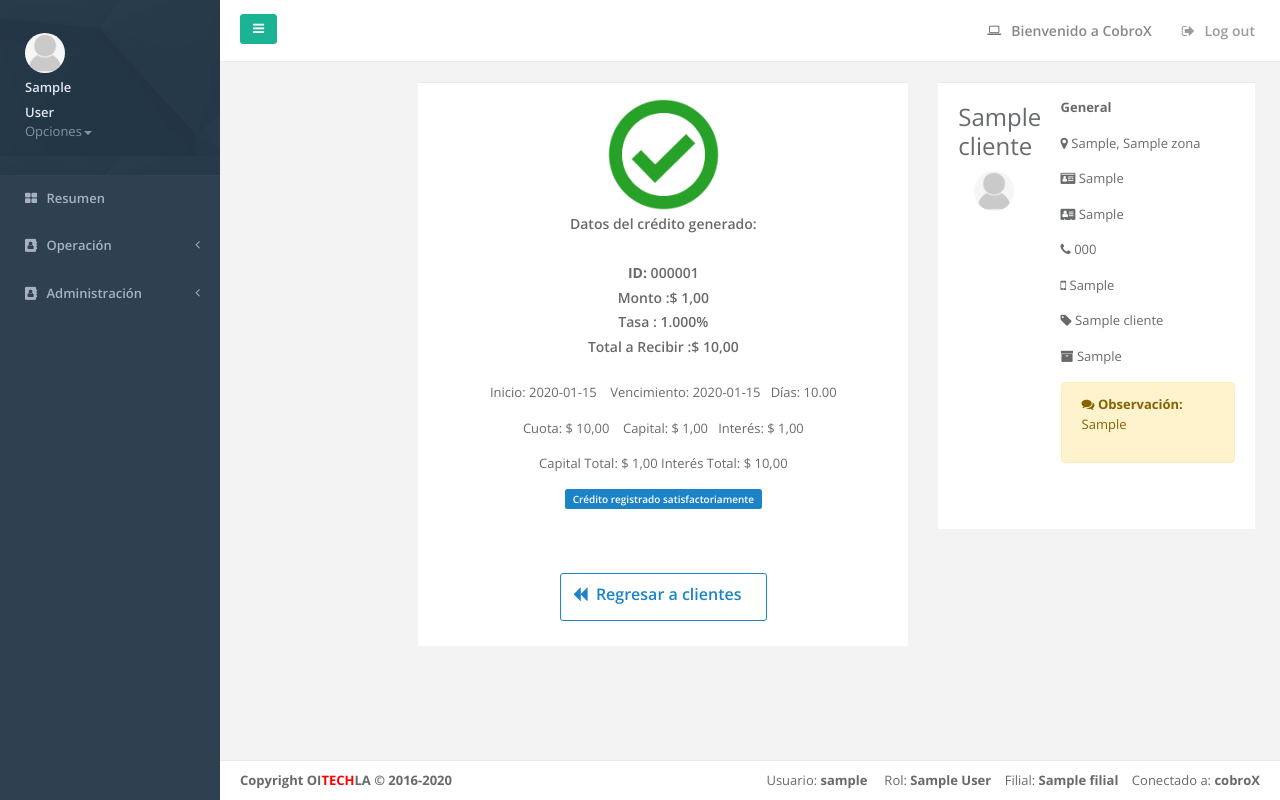
After one commit to raraniva/cobrox, a Django app: page /success/1/ in a window 1280 px wide. The commit adds this page. Run offline with Django 3.2, Linux system fonts and the light colour scheme; a user stored in the database is signed in; tables that the repository leaves empty hold one stand-in row (values such as "Sample post"); some libraries are stand-ins or nearby versions.

Commit message:
pagina de exito en creditos, mostrar ID de crédito, campo activos/inactivos

```diff
--- a/cobrox/templates/cobrox/credito_cliente_list.html
+++ b/cobrox/templates/cobrox/credito_cliente_list.html
@@ -38,7 +38,7 @@
 
                         </div>
                         <div class="col content">
-
+                            <p><strong>ID:</strong> {{ obj.id|stringformat:"06d" }} </p>
                             <p><strong>Cuotas Pendientes:</strong>  {{ obj.cuotaspendientes }}  &nbsp;&nbsp;
                             Cuotas Pagadas: {{  obj.cuotaspagadas  }} &nbsp;&nbsp;&nbsp;
                                 {% if obj.tipocredito == 0 %}
--- a/cobrox/templates/cobrox/estado_cuenta.html
+++ b/cobrox/templates/cobrox/estado_cuenta.html
@@ -60,9 +60,11 @@
                             <p> Capital Total: $ {{ view.credito.montootorgado|intcomma  }}  </p>
                             <p> Total: $ {{ view.credito.montoyinterestotal|intcomma  }}  </p>
 
+                            {% if view.credito.nm_estado == 1 %}
                             <a href="{% url 'cobrox:PagoAdd' pk=view.credito.id %}"  >
                                 <span class="badge badge-primary"> <i class="fa fa-credit-card"></i> Ingresar Pago</span>
                             </a>
+                            {% endif %}
 
                             {% if view.credito.estadoregistro == 0 %}
                                 <a class="confirmacion_trans" href="{% url 'cobrox:CreditoDelete' pk=view.credito.id %}"  >
@@ -151,7 +153,7 @@
                         <span class="ladda-button badge badge-primary"><h4> <i class="fa fa-plus-circle"></i> Ir Registrar Crédito</h4></span>
                          </a>
                             <p> </p>
-                        <a href="{% url 'cobrox:CreditoList' %}"  >
+                        <a href="{% url 'cobrox:CreditoList' act=view.credito.nm_estado %}"  >
                         <span class="ladda-button badge badge-primary"><h4> <i class="fa fa-backward"></i> Regresar a Créditos</h4></span>
                          </a>
                         <p>
--- a/cobrox/templates/cobrox/registros_ingresados.html
+++ b/cobrox/templates/cobrox/registros_ingresados.html
@@ -3,6 +3,10 @@
 {% load filter_functions %}
 {% load static %}
 {% load humanize %}
+
+{% block nav-operacion %}class="active"{% endblock %}
+{% block nav-operacion-cierre %}class="active"{% endblock %}
+
 {% block main %}
 
 <div class="row">
--- /dev/null
+++ b/cobrox/templates/cobrox/success_credito.html
@@ -0,0 +1,121 @@
+{% extends 'base.html' %}
+{% load markdownify %}
+{% load crispy_forms_tags %}
+{% load widget_tweaks %}
+{% load static %}
+{% load humanize %}
+
+{% block main %}
+<div class="row">
+    <div class="col-lg-2">
+
+    </div>
+
+
+    <div class="col-lg-6">
+        <div id="ibox1" class="ibox float-e-margins">
+            <div class="ibox-content">
+                <div class="sk-spinner sk-spinner-three-bounce">
+                    <div class="sk-bounce1"></div>
+                    <div class="sk-bounce2"></div>
+                    <div class="sk-bounce3"></div>
+                </div>
+
+                <img src="{% static 'images/check.png' %}" style="display: block;margin-left: auto;margin-right: auto;width: 25%;" ></img>
+                <center>
+                <h4>Datos del crédito generado: </h4><br>
+                <h4><strong>ID:</strong> {{ view.credito.id|stringformat:"06d" }} </h4>
+
+                <h4>Monto :$ {{ view.credito.montootorgado|intcomma }}</h4>
+                    <h4>Tasa : {{ view.credito.interespct }}%</h4>
+                     <h4>Total a Recibir :$ {{ view.credito.montoyinterestotal|intcomma }}</h4>
+                     <br>
+                    <p> Inicio:  {{ view.credito.fechaini   }}  &nbsp;&nbsp;
+                                    Vencimiento: {{ view.credito.fechaven  }}&nbsp;&nbsp;
+                                    Días:  {{ view.credito.qtydiascuota  }}
+                                 </p>
+
+
+                     <p> Cuota: $ {{ view.credito.totalcuota|intcomma   }}  &nbsp;&nbsp;
+                                    Capital: $ {{ view.credito.capitalcuota|intcomma  }}&nbsp;&nbsp;
+                                    Interés: $ {{ view.credito.interescuota|intcomma  }}
+                                 </p>
+
+
+
+                                <p> Capital Total: $ {{ view.credito.montootorgado|intcomma  }}
+                                 Interés Total: $ {{ view.credito.interestotal|intcomma  }}  </p>
+
+                    <h4><span class="label label-success">Crédito registrado satisfactoriamente</span></h4>
+                    <br><br><br>
+                    <a  title="Ir a Inicio"  href="{% url 'cobrox:ClienteList' %}"><button type="button" class="btn btn-outline btn-success"><h3><i class="fa fa-backward"></i>&nbsp;&nbsp;Regresar a clientes &nbsp;&nbsp;</h3></button></a>
+                </center>
+            </div>
+        </div>
+
+    </div>
+
+    <div class="col-lg-4">
+    <div class="ibox">
+        <div class="ibox-content">
+            <div id="contact-4" class="tab-pane">
+                <div class="row m-b-lg">
+                    <div class="col-lg-4 text-center">
+                        <h2>{{ view.cliente.nombre }} </h2>
+
+                        <div class="m-b-sm">
+
+                            <img class="rounded-circle"  src="{% static 'images/nogen-avatar.png' %}"  width="100%" style="width:40px"/>
+                        </div>
+                    </div>
+                    <div class="col-lg-8">
+                        <strong>
+                            General
+                        </strong>
+                        <p>
+                            <p><i class="fa fa-map-marker"></i> {{ view.cliente.direccion }}, {{ view.cliente.zona }}</p>
+                            <p><i class="fa fa-drivers-license"></i>  {{ view.cliente.dui }}</p>
+                            <p><i class="fa fa-vcard"></i>  {{ view.cliente.nit }}</p>
+                            <p><i class="fa fa-phone"></i>  {{ view.cliente.telefono }}</p>
+                            {% if view.cliente.celular %}
+                                <p><i class="fa fa-mobile"></i>  {{ view.cliente.celular }}</p>
+                            {% endif %}
+                            <p><i class="fa fa-tag"></i>  {{ view.cliente.tipo_cliente }}</p>
+                            {% if view.cliente.codigo %}
+                                <p><i class="fa fa-archive"></i>  {{ view.cliente.codigo }}</p>
+                            {% endif %}
+                        </p>
+
+                        <p>
+
+                                {% if view.cliente.observacion %}
+                                <p><div class="alert alert-warning alert-dismissable">
+                                            <strong><i class="fa fa-comments"></i> Observación: </strong>
+                                            <p>{{ view.cliente.observacion }}</p>
+                                </div></p>
+                                {% endif %}
+
+                         </p>
+
+                    </div>
+                </div>
+            </div>
+        </div>
+    </div>
+</div>
+
+</div>
+    {% endblock %}
+
+
+{% block ss2 %}
+<script>
+$(function(){
+  swal({
+                title: "Buen trabajo!",
+                text: "La transacción se ha completado satisfactoriamente!",
+                type: "success"
+            });
+})
+</script>
+{% endblock %}
--- a/cobrox/urls.py
+++ b/cobrox/urls.py
@@ -106,7 +106,7 @@ urlpatterns = [
        views.CerrarRegistros.as_view(),
        name='CerrarRegistros'
        ),
-    path('credito',
+    path('credito/<str:act>',
        views.CreditoList.as_view(),
        name='CreditoList'
        ),
@@ -114,6 +114,13 @@ urlpatterns = [
        views.Estado_cuentalist.as_view(),
        name='EstadoCuenta'
        ),
+    path('CambiarEstadoCredito/<int:pk>',
+       views.CambiarEstadoCredito.as_view(),
+       name='CambiarEstadoCredito'
+       ),
+    path('success/<int:pk>/',
+         views.SuccessCreditoPage.as_view(),
+         name='SuccessCreditoPage'),
     path('ajax/load-calculo_pago/', views.load_calculo_pago, name='ajax_load_calculo_pago'),
     path('ajax/load-calculo_distribucion_pago/', views.load_calculo_distribucion_pago, name='ajax_load_calculo_distribucion_pago'),
     ] + static(settings.MEDIA_URL)
--- a/cobrox/views.py
+++ b/cobrox/views.py
@@ -447,7 +447,7 @@ class Credito_clientelist(LoginRequiredMixin, ListView):
         return context;
 
     def get_queryset(self):
-        return credito.objects.filter(cliente__id = self.kwargs['pk']).order_by('fechaini').reverse()
+        return credito.objects.filter(cliente__id = self.kwargs['pk']).filter(nm_estado = 1).order_by('id').reverse()
 
     def cliente(self):
         return cliente.objects.get(pk = self.kwargs['pk'])
@@ -473,8 +473,8 @@ class CreditoAdd(SuccessMessageMixin, LoginRequiredMixin, CreateView):
     success_message = 'Información de Crédito Almacenado Correctamente!!!!'
 
     def get_success_url(self):
-        return reverse('cobrox:Credito_clientelist',
-                       kwargs={'pk':self.kwargs['pk']}
+        return reverse('cobrox:SuccessCreditoPage',
+                       kwargs={'pk':self.object.id}
                        )
 
     def form_valid(self, form ):
@@ -695,6 +695,9 @@ class PagoAdd(SuccessMessageMixin, LoginRequiredMixin, CreateView):
             obj = credito.objects.get(id=self.kwargs['pk'])
         except ObjectDoesNotExist:
             raise Http404
+
+        if obj.nm_estado != 1:
+            raise PermissionDenied
         if user_filial.filial != obj.cliente.zona.filial and not self.request.user.is_staff:
             raise PermissionDenied
         return super().dispatch(request, *args, **kwargs)
@@ -846,15 +849,19 @@ class CreditoList(LoginRequiredMixin, FormMixin,ListView):
             'codigo_id': '',
         }
 
+    def est(self):
+        return self.kwargs['act']
+
     def user_rol_filial(self):
         return user_rol_filial.objects.get(usuario=self.request.user)
 
     def get_queryset(self):
+
         if self.request.user.is_staff:
-            qry = credito.objects.all().order_by("id")
+            qry = credito.objects.filter(nm_estado = self.kwargs['act']).order_by("id")
         else:
             obj = user_rol_filial.objects.get(usuario=self.request.user)
-            qry = credito.objects.filter(cliente__zona__filial=obj.filial).order_by("id")
+            qry = credito.objects.filter(cliente__zona__filial=obj.filial).filter(nm_estado = self.kwargs['act']).order_by("id")
         return qry
 
     def get_template_names(self):
@@ -922,3 +929,71 @@ class Estado_cuentalist(LoginRequiredMixin, ListView):
         if user_filial.rol.codigo == 'OPE':
             raise PermissionDenied
         return super().dispatch(request, *args, **kwargs)
+
+
+class CambiarEstadoCredito(LoginRequiredMixin,DetailView):
+
+    def get(self, request, *args, **kwargs):
+        user_filial = user_rol_filial.objects.get(usuario=self.request.user)
+        ocredito = credito.objects.get(id=self.kwargs['pk'])
+
+        if ocredito.nm_estado == 1:
+            ocredito.nm_estado=-1;
+            mensaje_s="El crédito ha sido INACTIVADO satisfactoriamente"
+        else:
+            ocredito.nm_estado = 1;
+            mensaje_s = "El crédito ha sido ACTIVADO satisfactoriamente"
+        ocredito.save()
+
+        messages.success(request,mensaje_s)
+        my_render = reverse('cobrox:CreditoList',
+                kwargs={'act': ocredito.nm_estado}
+                )
+
+        #my_render = reverse_lazy('cobrox:CreditoList')
+        return HttpResponseRedirect(my_render)
+
+    def dispatch(self, request, *args, **kwargs):
+        if not request.user.is_authenticated:
+            return self.handle_no_permission()
+        try:
+            ocredito = credito.objects.get(id=self.kwargs['pk'])
+            obj = ocredito.cliente
+        except ObjectDoesNotExist:
+            raise Http404
+        user_filial = user_rol_filial.objects.get(usuario=self.request.user)
+        if user_filial.filial != obj.zona.filial and not self.request.user.is_staff:
+            raise PermissionDenied
+        if user_filial.rol.codigo == 'OPE':
+            raise PermissionDenied
+        return super().dispatch(request, *args, **kwargs)
+
+
+class SuccessCreditoPage(LoginRequiredMixin,ListView):
+    template_name = 'cobrox/success_credito.html'
+
+    def get_queryset(self):
+        pass
+
+    def cliente(self):
+        ocr= credito.objects.get(id=self.kwargs['pk'])
+        return ocr.cliente
+
+
+    def credito(self):
+        return credito.objects.get(id=self.kwargs['pk'])
+
+    def dispatch(self, request, *args, **kwargs):
+        if not request.user.is_authenticated:
+            return self.handle_no_permission()
+        try:
+            ocredito = credito.objects.get(id=self.kwargs['pk'])
+            obj = ocredito.cliente
+        except ObjectDoesNotExist:
+            raise Http404
+        user_filial = user_rol_filial.objects.get(usuario=self.request.user)
+        if user_filial.filial != obj.zona.filial and not self.request.user.is_staff:
+            raise PermissionDenied
+        if user_filial.rol.codigo == 'OPE':
+            raise PermissionDenied
+        return super().dispatch(request, *args, **kwargs)
--- a/templates/base.html
+++ b/templates/base.html
@@ -44,7 +44,7 @@
                         <ul class="dropdown-menu animated fadeInRight m-t-xs">
 
                              <li class="dropdown-divider"></li>
-                            <li><a class="dropdown-item" href="user/logout">Logout</a></li>
+                            <li><a class="dropdown-item" href="/user/logout">Logout</a></li>
                             <li><a class="dropdown-item" href="/">Inicio</a></li>
                         </ul>
                     </div>
@@ -61,8 +61,9 @@
                     <a href="#"><i class="fa fa-address-book"></i> <span class="nav-label">Operación</span><span class="fa arrow"></span></a>
                     <ul class="nav nav-second-level collapse">
                         <li {% block nav-operacion-clientes %}{% endblock %}><a href="{% url 'cobrox:ClienteList' %}"><i class="fa fa-list-alt"></i>Clientes</a></li>
-                        <li {% block nav-operacion-creditos %}{% endblock %}><a href="{% url 'cobrox:CreditoList' %}"><i class="fa fa-list-alt"></i>Pago Crédito</a></li>
+                        <li {% block nav-operacion-creditos %}{% endblock %}><a href="{% url 'cobrox:CreditoList' act=1 %}"><i class="fa fa-list-alt"></i>Pago Crédito</a></li>
                         <li {% block nav-operacion-cierre %}{% endblock %}><a href="{% url 'cobrox:TransaccionesOpen' %}"><i class="fa fa-list-alt"></i>Cierre</a></li>
+                        <li {% block nav-operacion-inactivos %}{% endblock %}><a href="{% url 'cobrox:CreditoList' act=-1 %}"><i class="fa fa-list-alt"></i>Créditos Inactivos</a></li>
                     </ul>
                 </li>
 
```
Also changed, not shown: cobrox/models.py (+9 -0 lines), cobrox/templates/cobrox/credito_list.html (+7 -3 lines), cobrox/templates/cobrox/credito_list_results.html (+19 -2 lines), cobrox/migrations/0010_credito_nm_estado.py (added), mysite/static/images/check.png (added).
